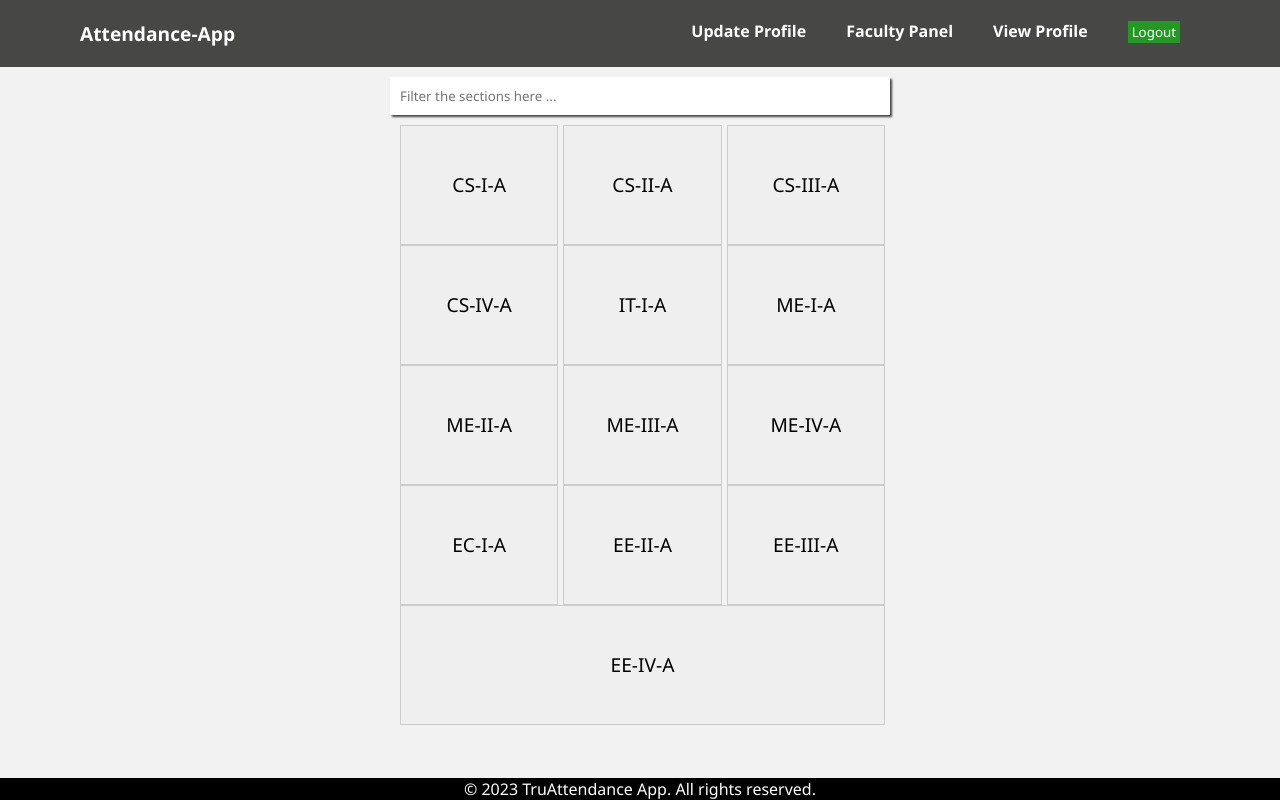
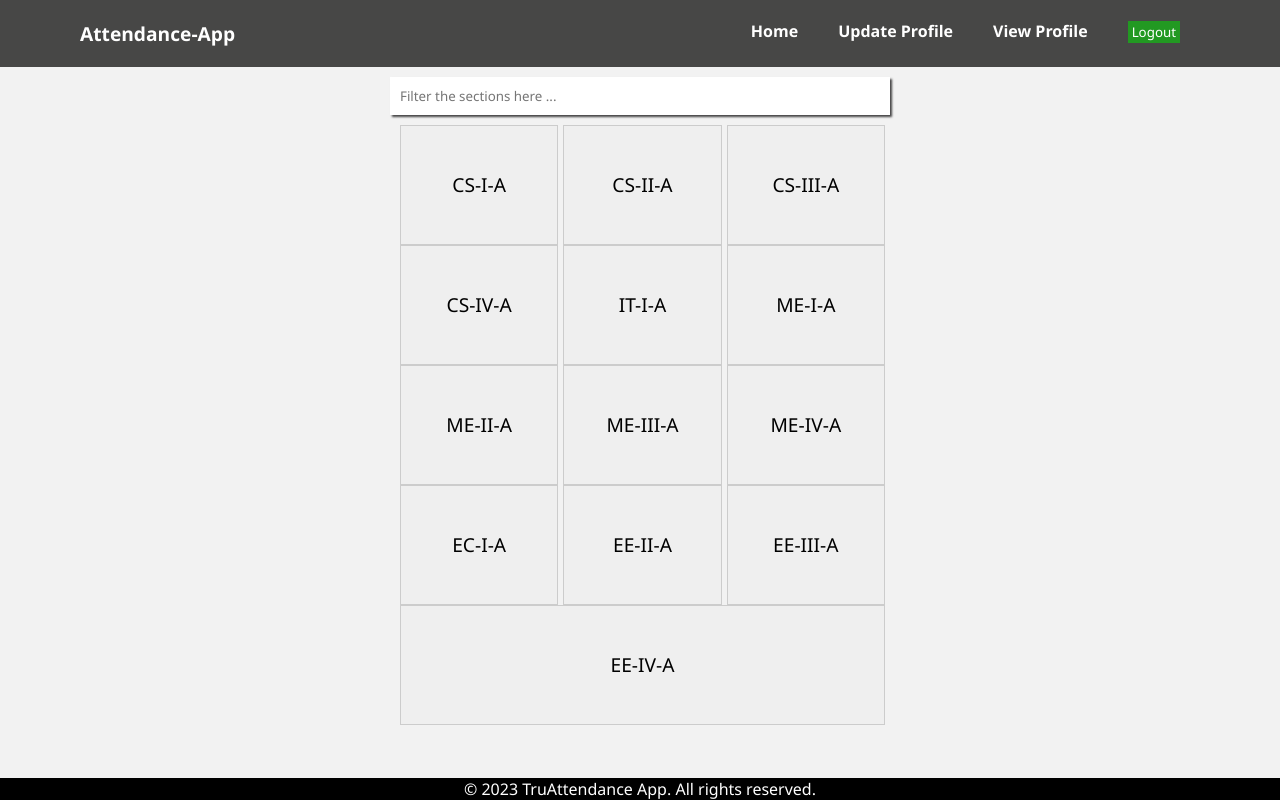
Before and after one commit to Dhruv4171/Attendence, a React (Create React App) app: page /facpanel in a window 1280 px wide. Built offline with nearby package versions, Linux system fonts and the light colour scheme.

Commit message:
Commit for headerfaculty,headerstudent

```diff
--- a/src/App.jsx
+++ b/src/App.jsx
@@ -23,7 +23,7 @@ function App() {
       <Route path="/profile" element={<Profile />}/>
       <Route path='/studpanel' element={<><HeaderStudentPanel/><StudPanel />:</>}/>
       <Route path='/facpanel' element={<><HeaderFacultyPanel/><Facpanel/></>}/>
-      <Route path = '/markattd' element = { <MarkAttd />} />
+      <Route path="/markattd/:sectionId" element={<MarkAttd />} />
       <Route path = '/forgotpass' element = {<ForgotPass />} />
       <Route path = '/*' element = {<PageError />} />
     </Routes>
--- a/src/components/headerfacultypanel/index.jsx
+++ b/src/components/headerfacultypanel/index.jsx
@@ -23,14 +23,14 @@ const HeaderFacultyPanel = () => {
       </div>
       <div>
         <ul className={`menu ${isMenuOpen ? 'open' : ''}`}>
+        <li>
+            <Link className='menu-item' to='/facpanel' onClick={toggleMenu}>
+              Home
+            </Link>
+          </li>
           <li>
             <Link className='menu-item' to='/updateprofile' onClick={toggleMenu}>
               Update Profile
-            </Link>
-          </li>
-          <li>
-            <Link className='menu-item' to='/facpanel' onClick={toggleMenu}>
-              Faculty Panel
             </Link>
           </li>
           <li>
--- a/src/components/headerstudentpanel/index.jsx
+++ b/src/components/headerstudentpanel/index.jsx
@@ -24,6 +24,11 @@ const HeaderStudentPanel = () => {
       </div>
       <div>
         <ul className={`menu ${isMenuOpen ? 'open' : ''}`}>
+        <li>
+            <Link className='menu-item' to='/studpanel' onClick={toggleMenu}>
+              Home
+            </Link>
+          </li>
           <li>
             <Link className='menu-item' to='/updateprofile' onClick={toggleMenu}>
               Update Profile
@@ -32,11 +37,6 @@ const HeaderStudentPanel = () => {
           <li>
             <Link className='menu-item' to='/profile' onClick={toggleMenu}>
               View Profile
-            </Link>
-          </li>
-          <li>
-            <Link className='menu-item' to='/studpanel' onClick={toggleMenu}>
-              Student Panel
             </Link>
           </li>
           <li>
--- a/src/components/login/index.jsx
+++ b/src/components/login/index.jsx
@@ -2,6 +2,7 @@ import React, { useState } from 'react';
 import { Link, useNavigate } from 'react-router-dom';
 import Wrapper from './style';
 import axios from 'axios';
+import { useDispatch } from 'react-redux';
 
 const Login = () => {
   const [contact, setContact] = useState('');
--- a/src/components/markattd/index.jsx
+++ b/src/components/markattd/index.jsx
@@ -1,10 +1,10 @@
 import React, { useEffect, useState } from 'react';
-import { services } from '../../services';
 import axios from 'axios';
-
+import { useParams } from 'react-router';
 const MarkAttd = () => {
-    // let sectionId = window.location.search.split('=')[1];
-    // let date = new Date();
+    const { sectionId } = useParams();
+    const { studentId } = useParams();
+    let date = new Date();
 
     const [students, setStudents] = useState([]);
     const [currentStudentIndex, setCurrentStudentIndex] = useState(0);
```
